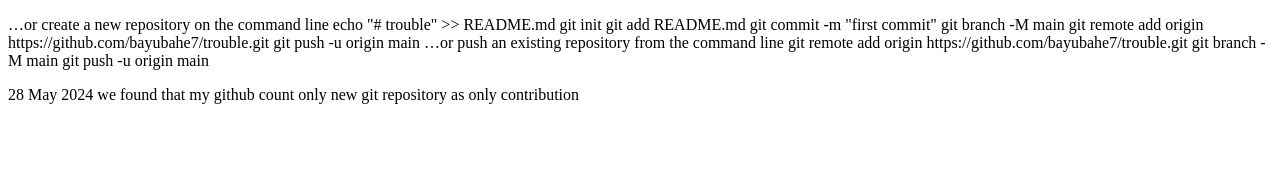
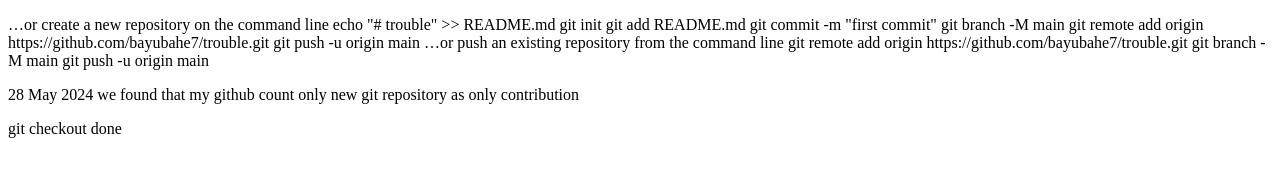
Before and after one commit to bayubahe7/trouble, a plain HTML site: page git/index.html in a window 1280 px wide. Drawn offline with Linux system fonts and the light colour scheme.

Commit message:
resolved

```diff
--- a/git/index.html
+++ b/git/index.html
@@ -22,6 +22,9 @@
     git push -u origin main
   </p>
   <p>28 May 2024 we found that my github count only new git repository as only contribution</p>
+  <p>
+    git checkout done
+  </p>
 
 
 
```
